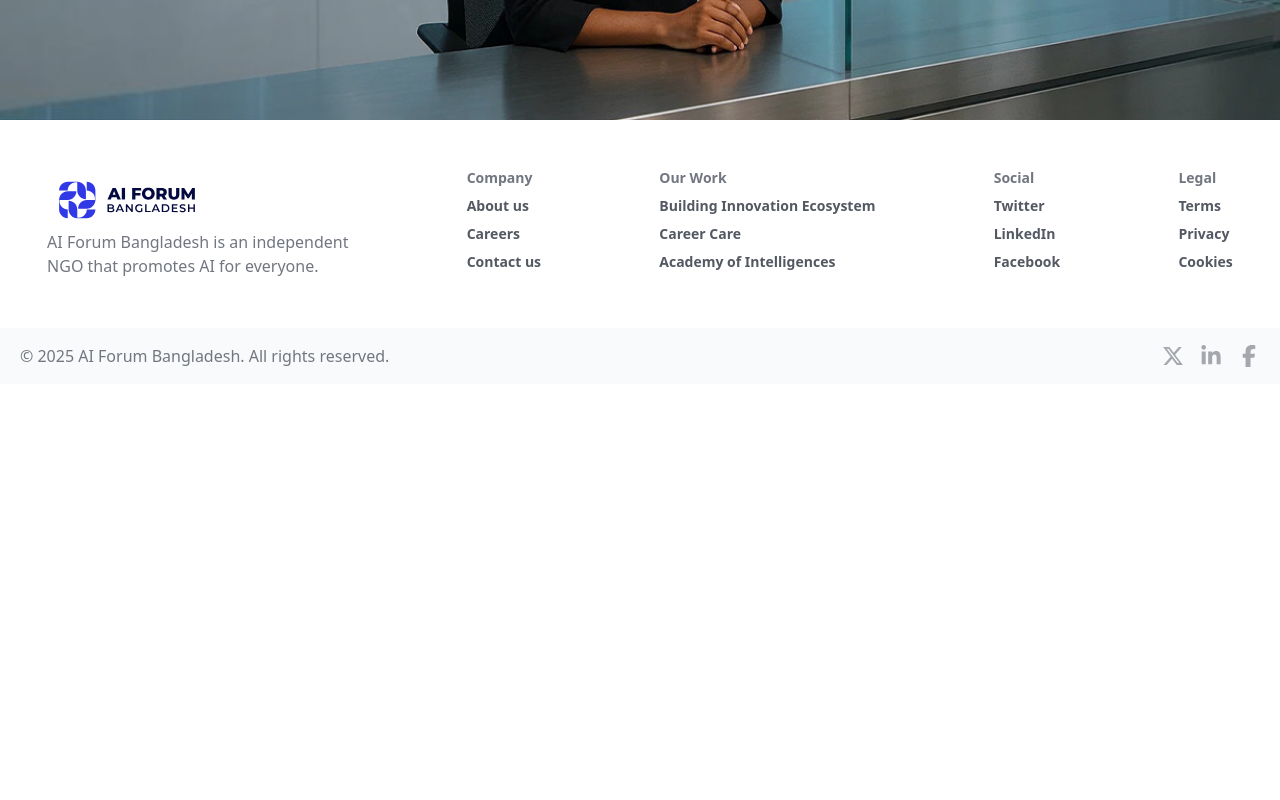
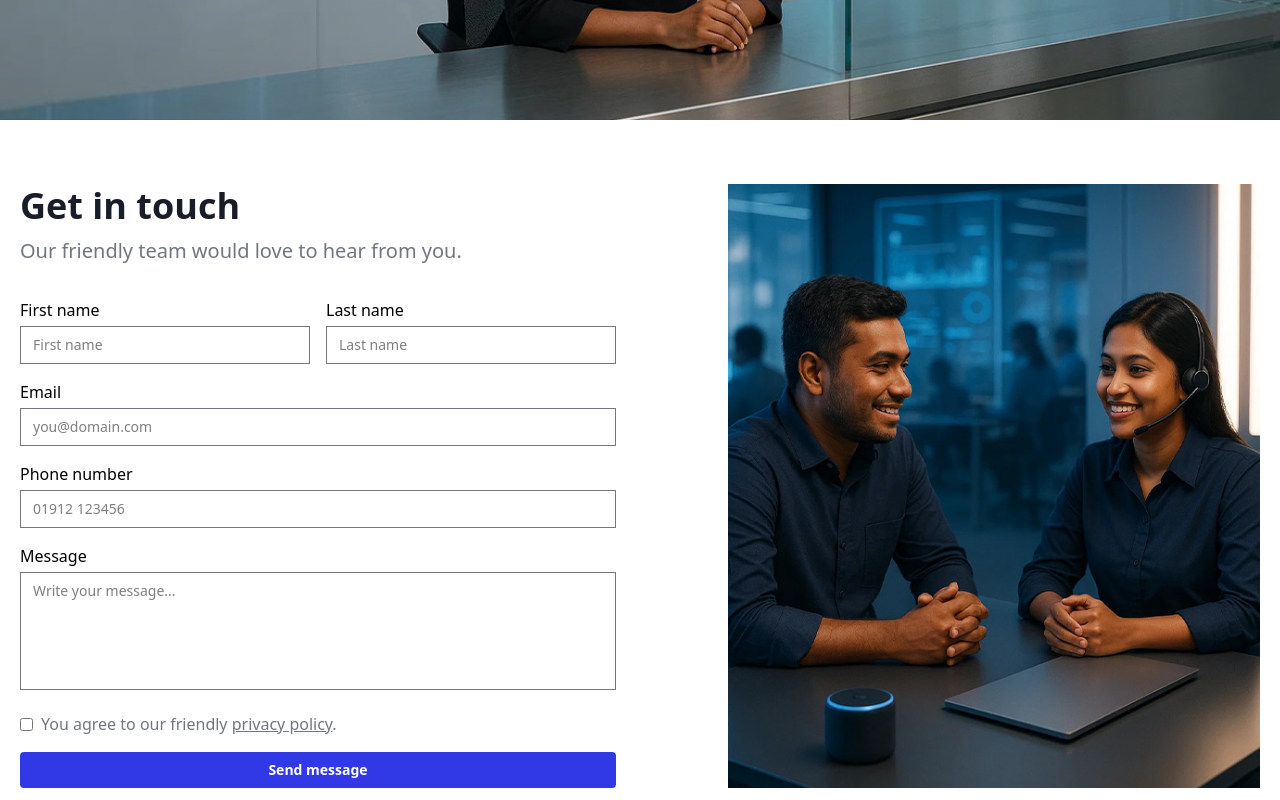
Before and after one commit to FarabiAkash/ai-forum, a Next.js app: page /contact-us in a window 1280 px wide. Shown: the part 380-1180 px from the top of the page. Before the commit the page ends 800 px from the top, so only its background shows below. Built offline with nearby package versions, Linux system fonts and the light colour scheme.

Commit message:
implement get in touch in contact page

```diff
--- a/app/contact-us/page.js
+++ b/app/contact-us/page.js
@@ -1,3 +1,4 @@
+import GetInTouch from '@/components/ContactUs/GetInTouch'
 import CommonBanner from '@/components/Shared/CommonBanner'
 import bannerImg from '@/public/assets/contact-us/banner.jpg'
 const page = () => {
@@ -8,6 +9,7 @@ const page = () => {
                 description={'Learn more about the company and the team behind it.'}
                 bannerImg={bannerImg}
             />
+            <GetInTouch />
         </>
     )
 }
--- /dev/null
+++ b/components/ContactUs/GetInTouch.jsx
@@ -0,0 +1,186 @@
+'use client'
+
+import Image from 'next/image'
+import { useState } from 'react'
+import getInTouchImg from '@/public/assets/contact-us/getInTouch.png'
+import toast from 'react-hot-toast'
+
+const GetInTouch = () => {
+  const [formData, setFormData] = useState({
+    firstName: '',
+    lastName: '',
+    email: '',
+    phone: '',
+    message: '',
+    agree: false
+  })
+
+  const handleChange = e => {
+    const { name, value, type, checked } = e.target
+    setFormData(prev => ({
+      ...prev,
+      [name]: type === 'checkbox' ? checked : value
+    }))
+  }
+
+  const handleSubmit = async e => {
+    e.preventDefault()
+
+    if (!formData.agree) {
+      toast.error('You must agree to the privacy policy.', {
+        position: 'top-center'
+      })
+      return
+    }
+
+    const apiPromise = new Promise((resolve, reject) => {
+      setTimeout(() => {
+        resolve('done') // or reject('error')
+      }, 2000)
+    })
+
+    toast.promise(
+      apiPromise,
+      {
+        loading: 'Please wait!',
+        success: 'Submitted successfully!',
+        error: 'Failed to submit!'
+      },
+      {
+        position: 'top-center',
+        duration: 3000,
+        reverseOrder: false
+      }
+    )
+
+    const result = await apiPromise
+    console.log('Result:', result)
+  }
+
+  return (
+    <section className='bg-white sm:py-16 px-5'>
+      <div className='max-w-7xl mx-auto  grid grid-cols-1 md:grid-cols-2  items-start sm:gap-12'>
+        {/* Left: Form */}
+        <div className='order-2 md:order-1'>
+          <h2 className='text-2xl md:text-[36px] font-semibold md:leading-[44px] text-[#181D27] mb-2'>
+            Get in touch
+          </h2>
+          <p className='text-[#717680] mb-8 text-[20px] leading-[30px]'>
+            Our friendly team would love to hear from you.
+          </p>
+
+          <form onSubmit={handleSubmit} className='space-y-4'>
+            <div className='flex gap-4 flex-col sm:flex-row'>
+              <div className='flex-1'>
+                <label className='block text-base font-medium mb-1'>
+                  First name
+                </label>
+                <input
+                  name='firstName'
+                  value={formData.firstName}
+                  onChange={handleChange}
+                  type='text'
+                  placeholder='First name'
+                  className='w-full border border-[#717680] px-3 py-2 text-sm outline-none'
+                  required
+                />
+              </div>
+              <div className='flex-1'>
+                <label className='block text-base font-medium mb-1'>
+                  Last name
+                </label>
+                <input
+                  name='lastName'
+                  value={formData.lastName}
+                  onChange={handleChange}
+                  type='text'
+                  placeholder='Last name'
+                  className='w-full border border-[#717680] px-3 py-2 text-sm outline-none'
+                  required
+                />
+              </div>
+            </div>
+
+            <div>
+              <label className='block text-base font-medium mb-1'>Email</label>
+              <input
+                name='email'
+                value={formData.email}
+                onChange={handleChange}
+                type='email'
+                placeholder='you@domain.com'
+                className='w-full border border-[#717680] px-3 py-2 text-sm outline-none'
+                required
+              />
+            </div>
+
+            <div>
+              <label className='block text-base font-medium mb-1'>
+                Phone number
+              </label>
+              <input
+                name='phone'
+                value={formData.phone}
+                onChange={handleChange}
+                type='tel'
+                placeholder='01912 123456'
+                className='w-full border border-[#717680] px-3 py-2 text-sm outline-none'
+              />
+            </div>
+
+            <div>
+              <label className='block text-base font-medium mb-1'>
+                Message
+              </label>
+              <textarea
+                name='message'
+                value={formData.message}
+                onChange={handleChange}
+                placeholder='Write your message...'
+                rows={5}
+                className='w-full border border-[#717680] px-3 py-2 text-sm outline-none resize-none'
+              />
+            </div>
+
+            <div className='flex items-center gap-2 text-[24px] text-[#717680]'>
+              <input
+                name='agree'
+                type='checkbox'
+                checked={formData.agree}
+                onChange={handleChange}
+                className='text-[#717680]'
+              />
+              <span className='text-base'>
+                You agree to our friendly{' '}
+                <a href='#' className='underline'>
+                  privacy policy
+                </a>
+                .
+              </span>
+            </div>
+
+            <button
+              type='submit'
+              className='w-full bg-[#3039E5] text-white py-2 text-sm font-semibold rounded hover:bg-blue-700 transition'
+            >
+              Send message
+            </button>
+          </form>
+        </div>
+
+        {/* Right: Image */}
+        <div className='relative w-full h-[300px] sm:h-[400px] md:h-[100%] mt-10 md:mt-0 order-1 md:order-2 mb-4 md:mb-0'>
+          <Image
+            src={getInTouchImg}
+            alt='Get in touch team'
+            fill
+            className='object-cover lg:pl-16'
+            placeholder='blur'
+          />
+        </div>
+      </div>
+    </section>
+  )
+}
+
+export default GetInTouch
```
Also changed, not shown: public/assets/contact-us/getInTouch.png (added).
